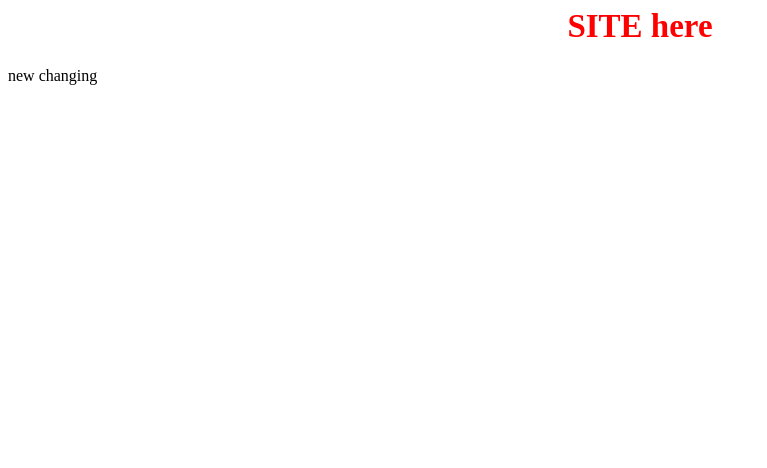
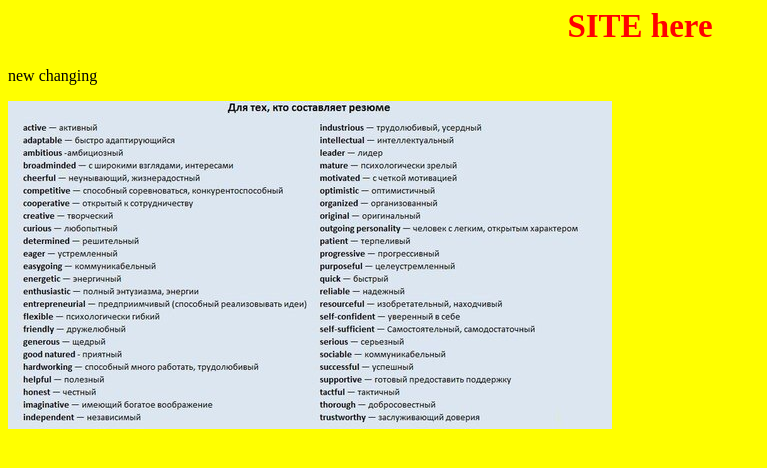
Before and after one commit to Mariasha/site, a plain HTML site: page index.html in a window 1280 px wide. Shown: the whole page, without its empty margins (0-767 px from the left). Drawn offline with Linux system fonts and the light colour scheme.

Commit message:
4 commit

```diff
--- a/css/style.css
+++ b/css/style.css
@@ -3,3 +3,6 @@ font-size:  33px;
 color: red;
 text-align: center;
 }
+body {
+background: yellow;
+ }
--- a/index.html
+++ b/index.html
@@ -10,6 +10,7 @@
   <body>
     <h1 class="r">SITE here </h1>
 	<p> new changing</p>
+    <img src="images/IMG_1514.jpg" alt="">
 
   </body>
 </html>
```
Also changed, not shown: images/IMG_1514.JPG (added).
